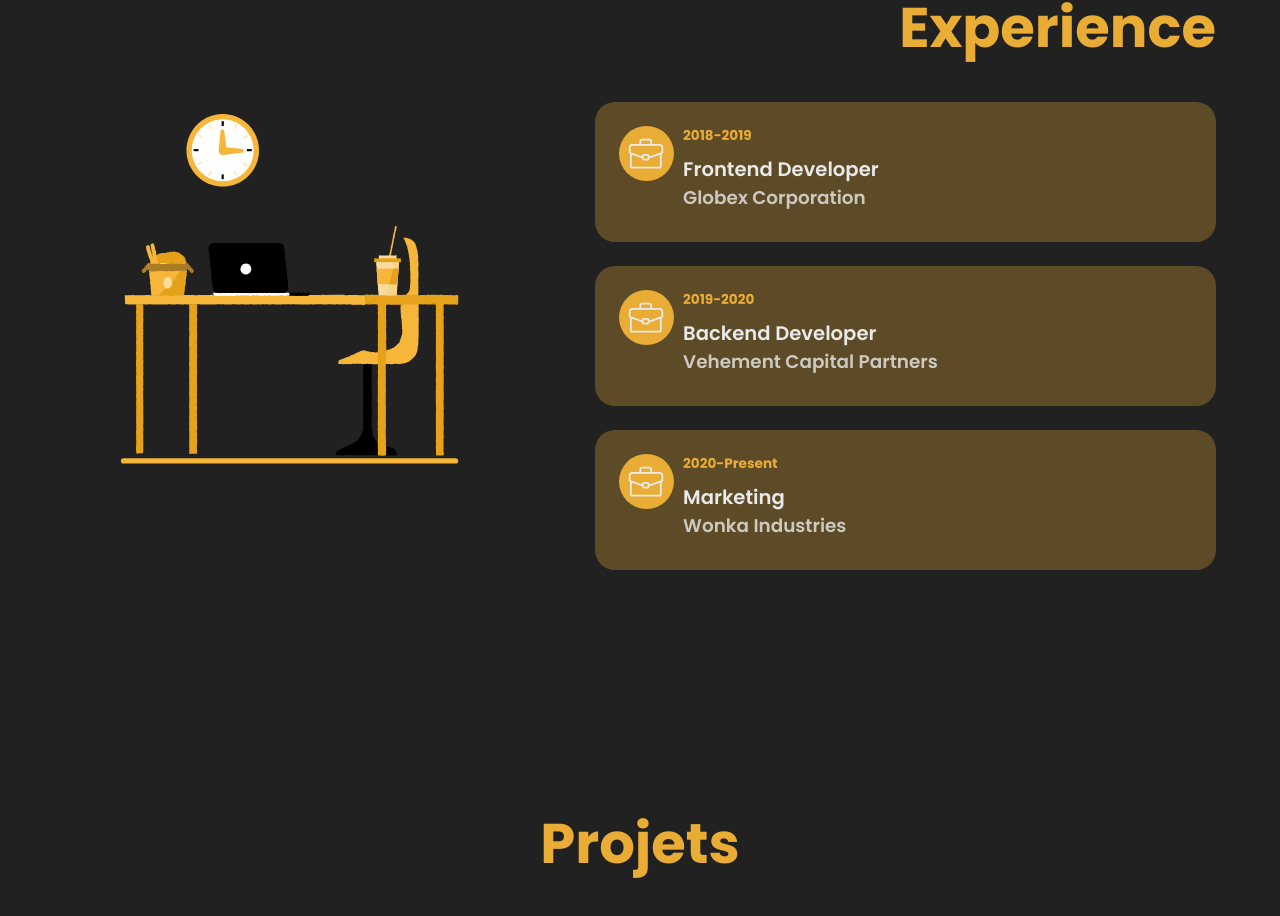
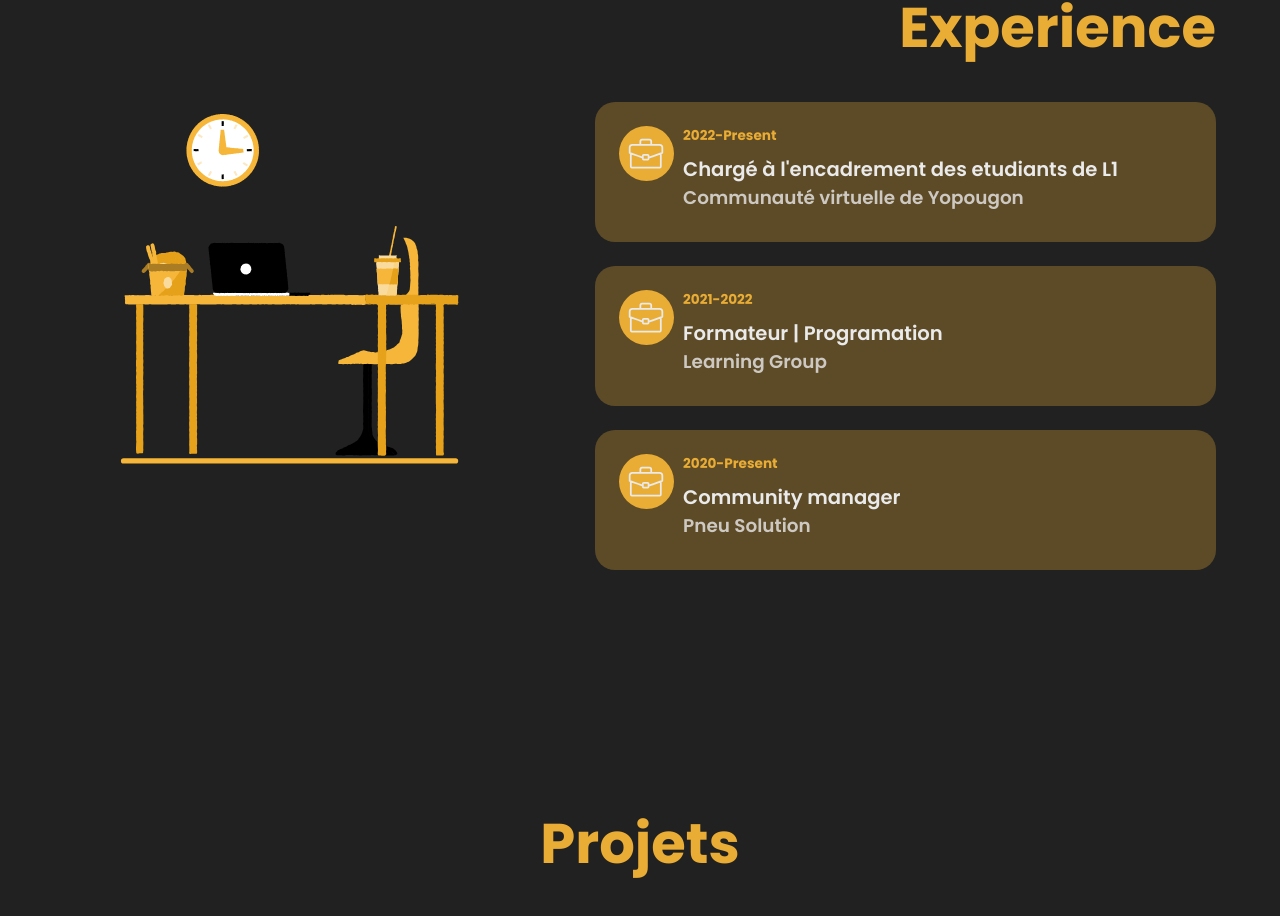
Before and after one commit to drabo2350/Portfolio-drabo, a React (Create React App) app: page / in a window 1280 px wide. Shown: the part 2957-3873 px from the top of the page. Built offline with nearby package versions, Linux system fonts and the light colour scheme; a web font is replaced by a local one.

Commit message:
modification

```diff
--- a/src/data/experienceData.js
+++ b/src/data/experienceData.js
@@ -1,22 +1,22 @@
 export const experienceData = [
     {
         id: 1,
-        company: 'Globex Corporation',
-        jobtitle: 'Frontend Developer',
-        startYear: '2018',
-        endYear: '2019'
+        company: 'Communauté virtuelle de Yopougon',
+        jobtitle: 'Chargé à l\'encadrement des etudiants de L1',
+        startYear: '2022',
+        endYear: 'Present'
     },
     {
         id: 2,
-        company: 'Vehement Capital Partners',
-        jobtitle: 'Backend Developer',
-        startYear: '2019',
-        endYear: '2020'
+        company: 'Learning Group',
+        jobtitle: 'Formateur | Programation',
+        startYear: '2021',
+        endYear: '2022'
     },
     {
         id: 3,
-        company: 'Wonka Industries',
-        jobtitle: 'Marketing',
+        company: 'Pneu Solution',
+        jobtitle: 'Community manager',
         startYear: '2020',
         endYear: 'Present'
     },
```
